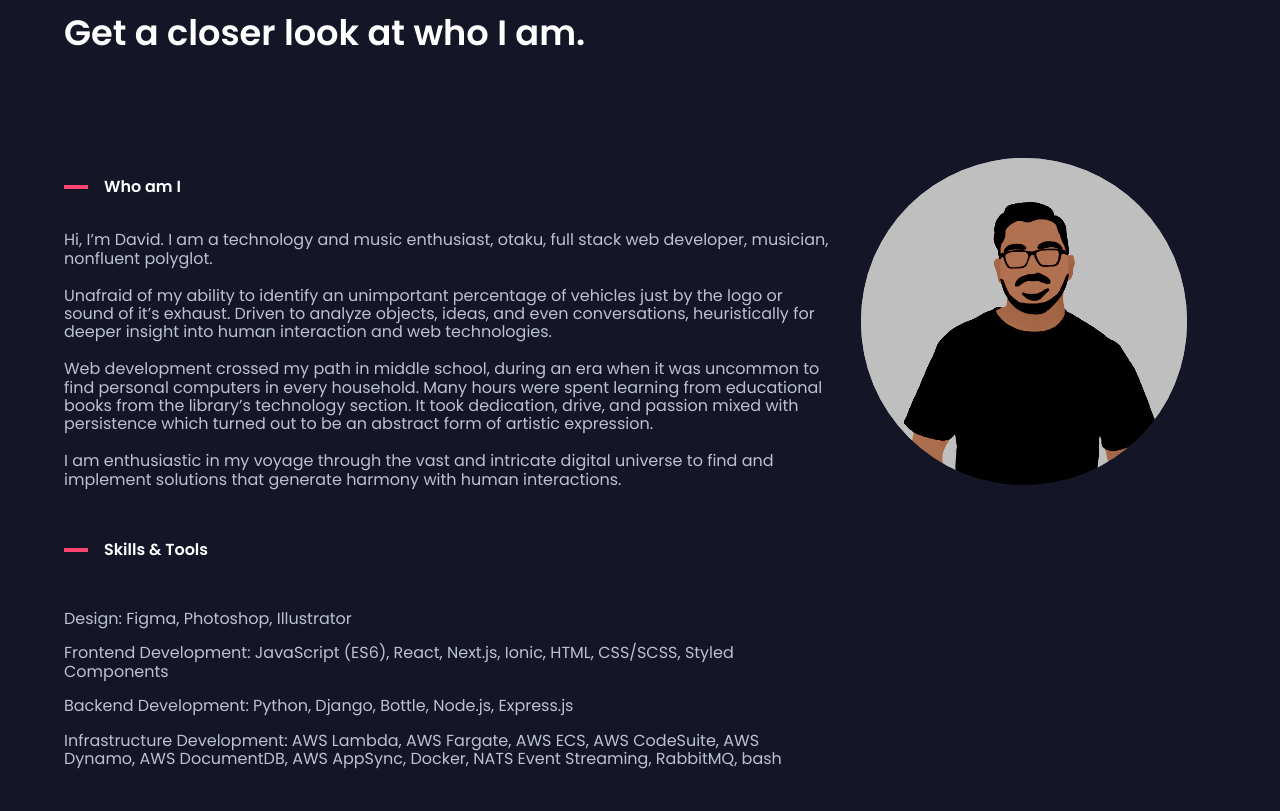
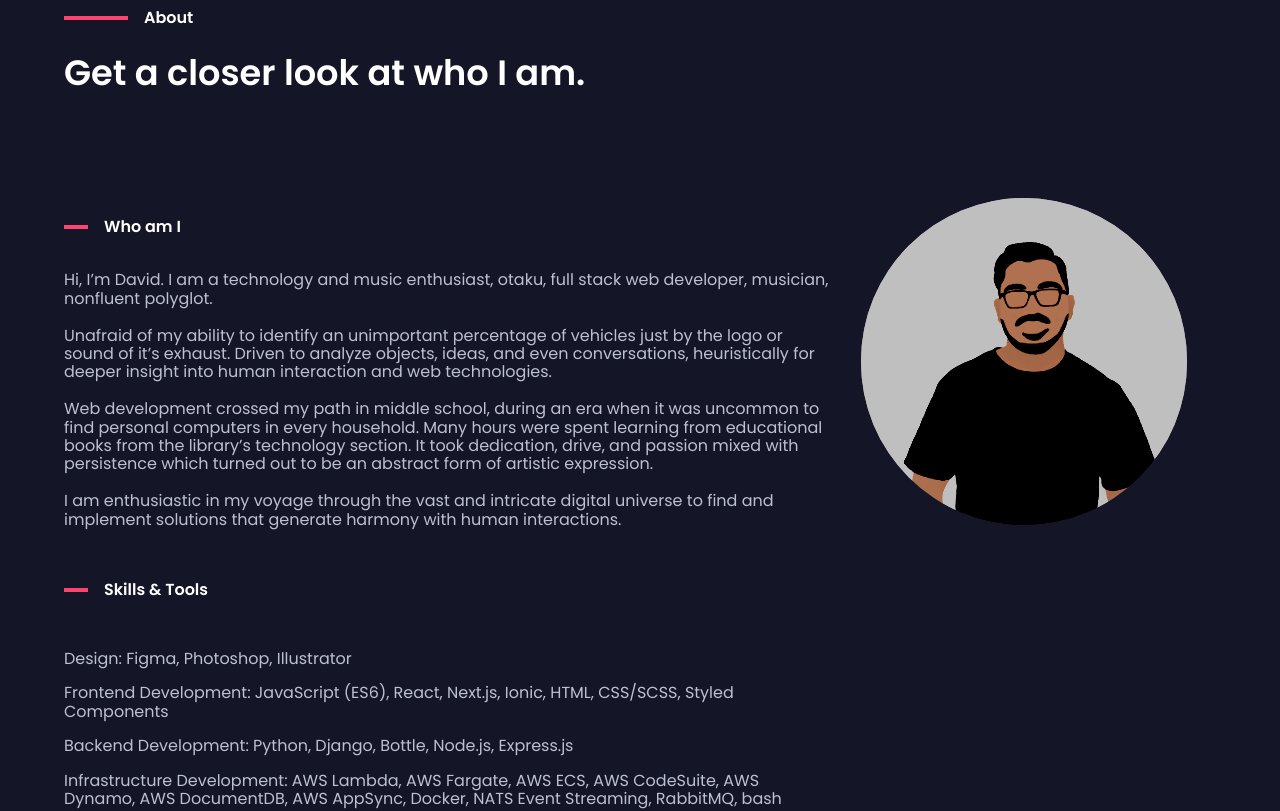
Before and after one commit to daveryde/daveryde.github.io, a React (Create React App) app: page /#/ in a window 1280 px wide. Shown: the part 1780-2591 px from the top of the page. Built offline with nearby package versions, Linux system fonts and the light colour scheme.

Commit message:
FIX: scrollspy offset and section height

```diff
--- a/src/components/Navbar.tsx
+++ b/src/components/Navbar.tsx
@@ -18,7 +18,7 @@ const Navbar: React.FC<INavbarProps> = ({ sectionRefs, handleScroll }) => {
     return (
         <>
             <Styled.MobileNav>
-                <Scrollspy sectionRefs={sectionRefs}>
+                <Scrollspy sectionRefs={sectionRefs} offset={-10}>
                     {({ currentElementIndexInViewport }) => {
                         return (
                             <>
@@ -49,7 +49,7 @@ const Navbar: React.FC<INavbarProps> = ({ sectionRefs, handleScroll }) => {
                 </Styled.NavbarLeft>
 
                 <Styled.NavbarRight>
-                    <Scrollspy sectionRefs={sectionRefs}>
+                    <Scrollspy sectionRefs={sectionRefs} offset={-10}>
                         {({ currentElementIndexInViewport }) => {
                             return (
                                 <>
--- a/src/components/styles.tsx
+++ b/src/components/styles.tsx
@@ -307,12 +307,13 @@ export const HeroContainer = styled.article`
 `;
 
 export const HeroContent = styled.div`
-    min-height: 70vh;
+    min-height: 100vh;
     display: flex;
     flex-flow: column nowrap;
     padding: 10rem 2rem 2rem 2rem;
 
     @media only screen and (min-width: 550px) {
+        min-height: 75vh;
         padding: 13.5rem 4rem 2rem 4rem;
     }
 `;
```
